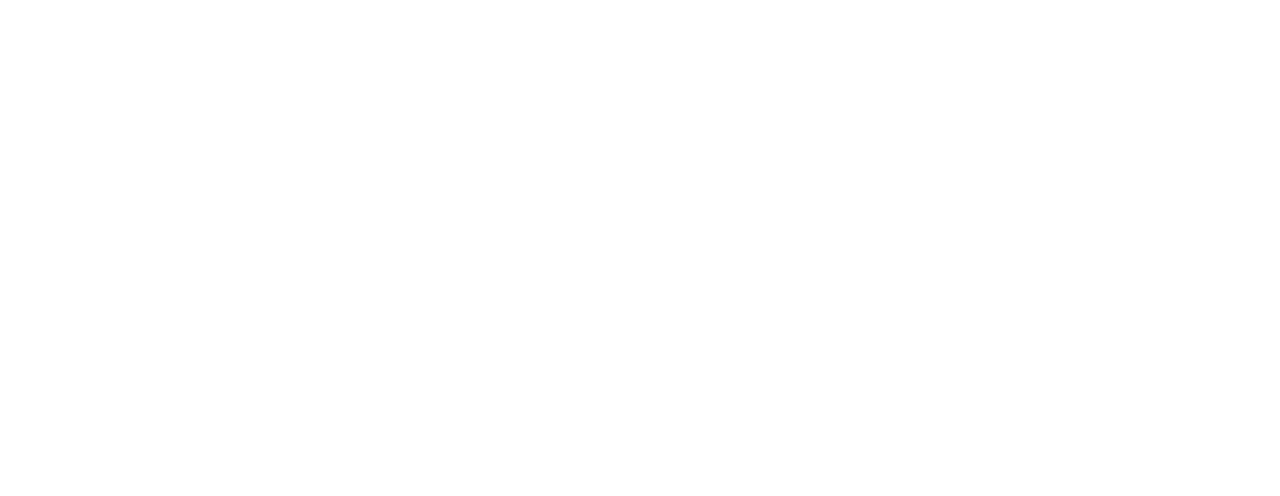
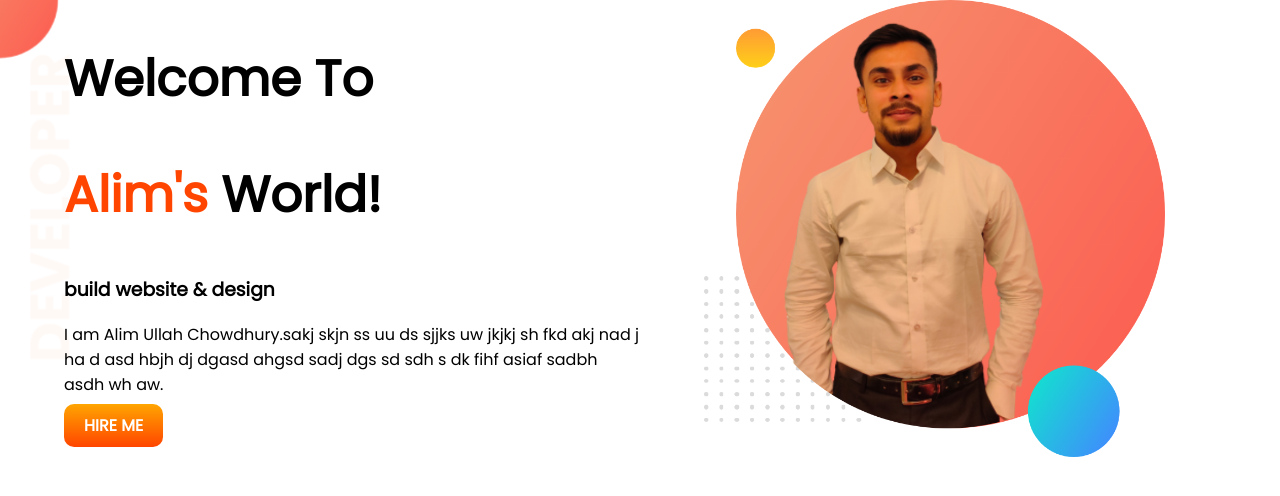
Before and after one commit to AlimChowdhury/developer-portfolio, a plain HTML site: page index.html in a window 1280 px wide. Drawn offline with Linux system fonts and the light colour scheme.

Commit message:
1st part

```diff
--- a/index.html
+++ b/index.html
@@ -5,9 +5,26 @@
     <meta http-equiv="X-UA-Compatible" content="IE=edge">
     <meta name="viewport" content="width=device-width, initial-scale=1.0">
     <title>Alim</title>
+    <link rel="preconnect" href="https://fonts.googleapis.com">
+    <link rel="preconnect" href="https://fonts.gstatic.com" crossorigin>
+    <link href="https://fonts.googleapis.com/css2?family=Poppins&display=swap" rel="stylesheet">
     <link rel="stylesheet" href="style.css">
 </head>
+
 <body>
+    <section class="top-banner">
+        <div class="half-width">
+            <h1>Welcome To</h1>
+            <h1><span class="orange-color">Alim's</span> World!</h1>
+            <h3>build website & design</h3>
+            <p>I am Alim Ullah Chowdhury.sakj skjn ss uu ds sjjks uw jkjkj sh fkd akj nad j ha d asd hbjh dj dgasd ahgsd sadj
+                dgs sd sdh s dk fihf asiaf sadbh asdh wh aw.</p>
+                <a class="link-button" target="_blank" href="https://www.linkedin.com/in/alim-ullah-041324189/">HIRE ME</a>
+        </div>
 
+        <div class="half-width">
+            <img src="images/my-bg-1.png" alt="Profile_Pic">
+        </div>
+    </section>
 </body>
 </html>
--- a/style.css
+++ b/style.css
@@ -0,0 +1,36 @@
+body{
+    font-family: 'Poppins', sans-serif;
+    margin: 0;
+}
+h1{
+    font-size: 50px;
+}
+.orange-color{
+    color: orangered;
+}
+
+section{
+    display: flex;
+}
+
+.half-width{
+    width: 50%;
+    padding-left: 5%;
+}
+
+.half-width img{
+    width: 80%;
+}
+
+.link-button{
+    text-decoration: none;
+    background-image: linear-gradient(orange,orangered);
+    color: white;
+    font-weight: 700;
+    padding: 10px 20px;
+    border-radius: 10px;
+}
+.top-banner{
+    background-image: url(images/top-banner.png);
+    background-repeat: no-repeat;
+}
```
Also changed, not shown: images/developer.png (added), images/dream-bg.png (added), images/exp-bg.png (added), images/header_bg.png (added), images/icons/facebook.png (added), images/icons/insta.png (added), images/icons/js.png (added), images/icons/mongo.png (added), images/icons/nodejs.png (added), images/icons/react.png (added), images/icons/twitter.png (added), images/my-bg-1.png (added), images/my-bg.png (added), images/my-bg2.png (added), 3 more files.
